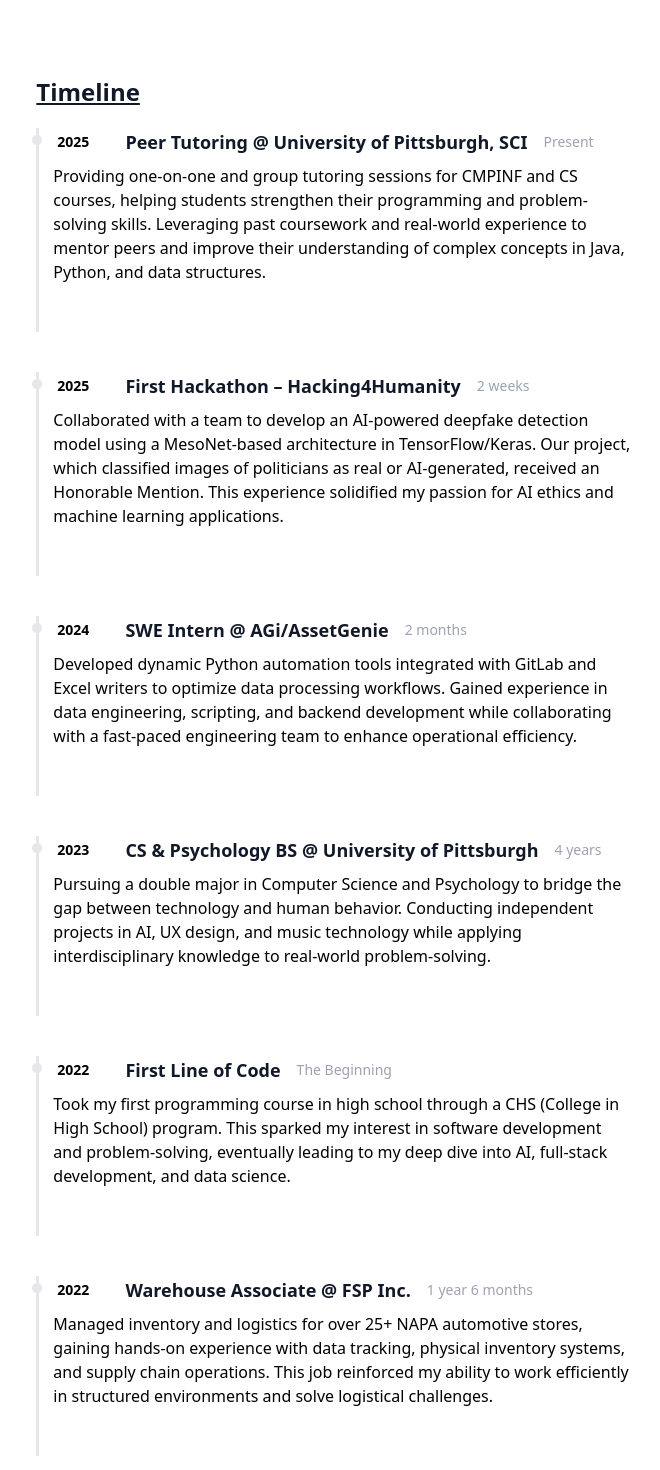
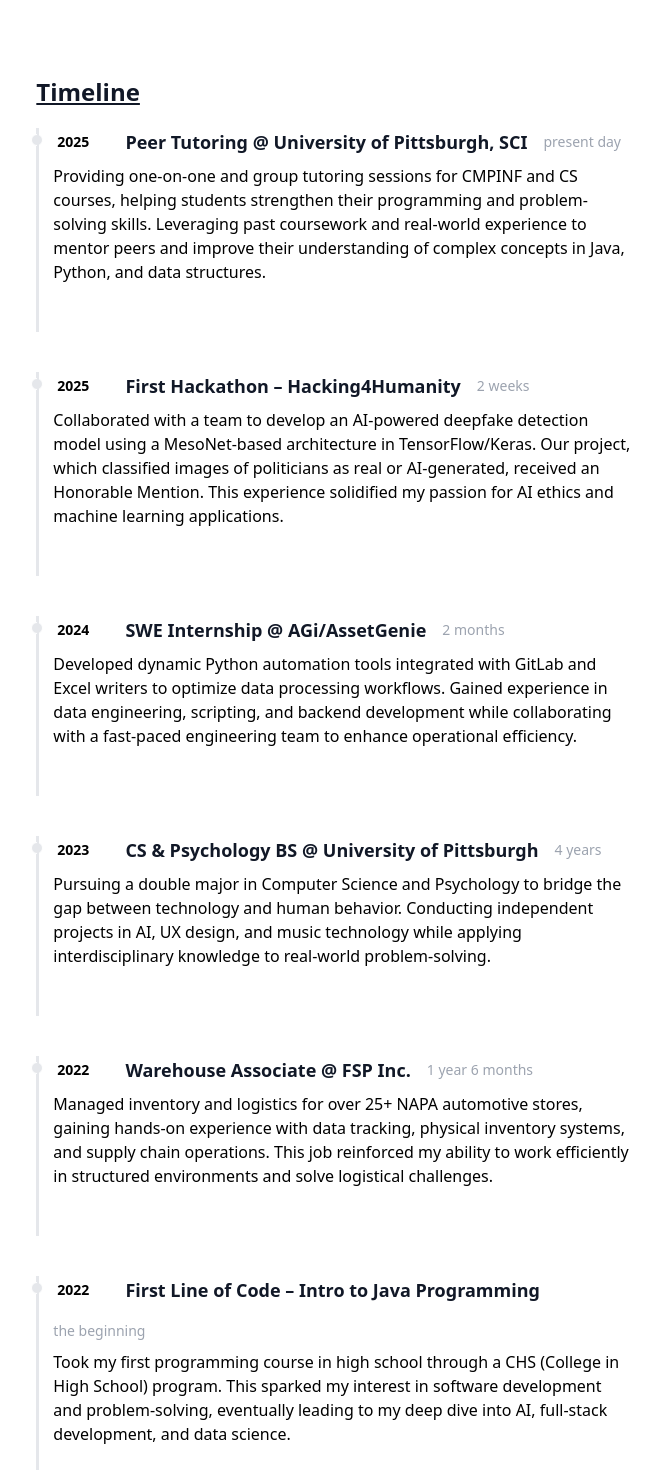
Before and after one commit to remysedlak/portfolio, a React (Vite) app: page / in a window 1280 px wide. Shown: the part 700-2170 px from the top of the page, without its empty margins (305-965 px from the left). Built offline with nearby package versions, Linux system fonts and the light colour scheme.

Commit message:
Update timeline entries for consistency and clarity in titles and durations

```diff
--- a/src/data/timeline.js
+++ b/src/data/timeline.js
@@ -2,7 +2,7 @@ const timeline = [
     {
         year: '2025',
         title: 'Peer Tutoring @ University of Pittsburgh, SCI',
-        duration: 'Present',
+        duration: 'present day',
         details: 'Providing one-on-one and group tutoring sessions for CMPINF and CS courses, helping students strengthen their programming and problem-solving skills. Leveraging past coursework and real-world experience to mentor peers and improve their understanding of complex concepts in Java, Python, and data structures.'
     },
     {
@@ -13,7 +13,7 @@ const timeline = [
     },
     {
         year: '2024',
-        title: 'SWE Intern @ AGi/AssetGenie',
+        title: 'SWE Internship @ AGi/AssetGenie',
         duration: '2 months',
         details: 'Developed dynamic Python automation tools integrated with GitLab and Excel writers to optimize data processing workflows. Gained experience in data engineering, scripting, and backend development while collaborating with a fast-paced engineering team to enhance operational efficiency.'
     },
@@ -25,16 +25,17 @@ const timeline = [
     },
     {
         year: '2022',
-        title: 'First Line of Code',
-        duration: 'The Beginning',
-        details: 'Took my first programming course in high school through a CHS (College in High School) program. This sparked my interest in software development and problem-solving, eventually leading to my deep dive into AI, full-stack development, and data science.'
+        title: 'Warehouse Associate @ FSP Inc.',
+        duration: '1 year 6 months',
+        details: 'Managed inventory and logistics for over 25+ NAPA automotive stores, gaining hands-on experience with data tracking, physical inventory systems, and supply chain operations. This job reinforced my ability to work efficiently in structured environments and solve logistical challenges.'
     },
     {
         year: '2022',
-        title: 'Warehouse Associate @ FSP Inc.',
-        duration: '1 year 6 months',
-        details: 'Managed inventory and logistics for over 25+ NAPA automotive stores, gaining hands-on experience with data tracking, physical inventory systems, and supply chain operations. This job reinforced my ability to work efficiently in structured environments and solve logistical challenges.'
-    }
+        title: 'First Line of Code – Intro to Java Programming',
+        duration: 'the beginning',
+        details: 'Took my first programming course in high school through a CHS (College in High School) program. This sparked my interest in software development and problem-solving, eventually leading to my deep dive into AI, full-stack development, and data science.'
+    },
+
 ];
 
 export default timeline;
```
